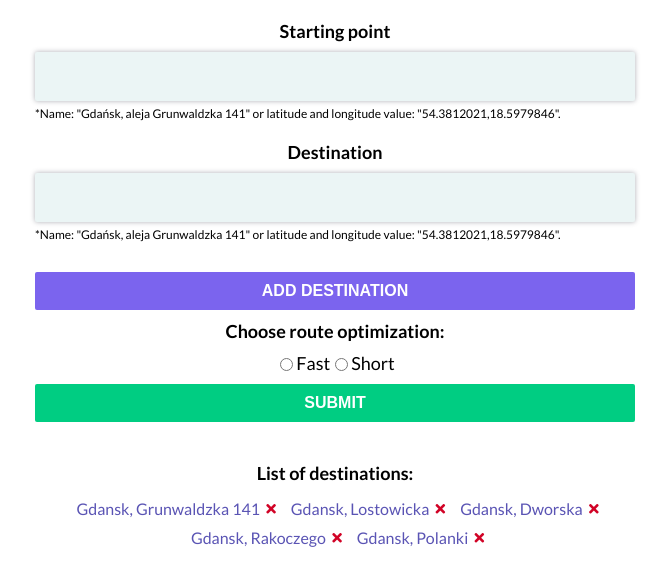
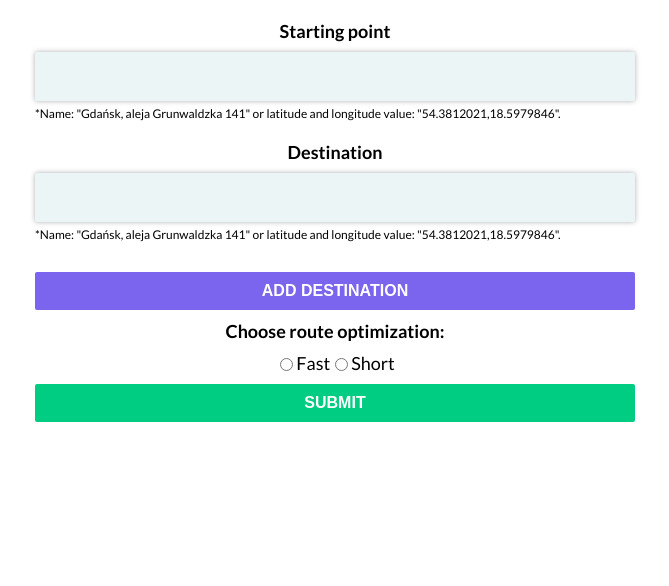
Before and after one commit to rob-now/route-finder--react, a React (Create React App) app: page / in a window 1280 px wide. Shown: the top 586 px of the page, without its empty margins (305-974 px from the left). Built offline with nearby package versions, Linux system fonts and the light colour scheme.

Commit message:
Rendering list of destinations conditionally

```diff
--- a/src/components/DestinationsList.css
+++ b/src/components/DestinationsList.css
@@ -3,7 +3,7 @@
     width: 600px;
 }
 
-.destinations-list__title{
+.destinations-list__title {
     margin: 0;
     text-align: center;
     font-weight: bold;
--- a/src/components/DestinationsList.js
+++ b/src/components/DestinationsList.js
@@ -7,7 +7,7 @@ class DestinationsList extends Component {
   render() {
     return (
       <div className="destinations-list__container">
-        <p className="destinations-list__title">List of destinations:</p>
+        {this.props.destinations.length > 0 && <p className="destinations-list__title">List of destinations:</p>}
         <ul className="destinations-list__list">
           {
             this.props.destinations.map(
--- a/src/contexts/Form.js
+++ b/src/contexts/Form.js
@@ -13,29 +13,7 @@ export class FormProvider extends Component {
   state = {
     startingPoint: '',
     destination: '',
-    destinations: [
-      {
-        id: 0,
-        location: 'Gdansk, Grunwaldzka 141',
-        stopover: true
-      }, {
-        id: 1,
-        location: 'Gdansk, Lostowicka',
-        stopover: true
-      }, {
-        id: 2,
-        location: 'Gdansk, Dworska',
-        stopover: true
-      }, {
-        id: 3,
-        location: 'Gdansk, Rakoczego',
-        stopover: true
-      }, {
-        id: 4,
-        location: 'Gdansk, Polanki',
-        stopover: true
-      }
-    ],
+    destinations: [],
     totalDistance: null,
     totalDuration: null,
     totalDistanceAlt: null,
```
